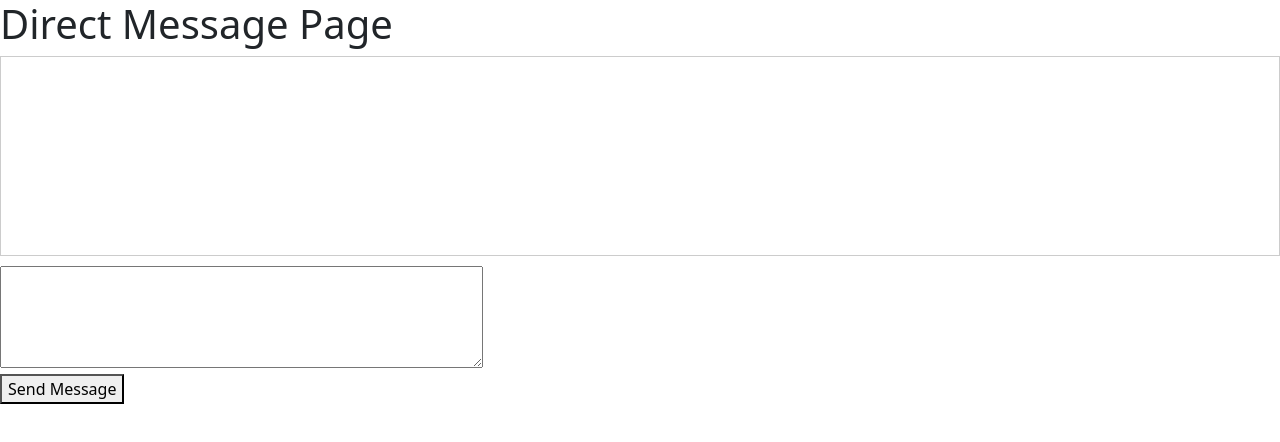
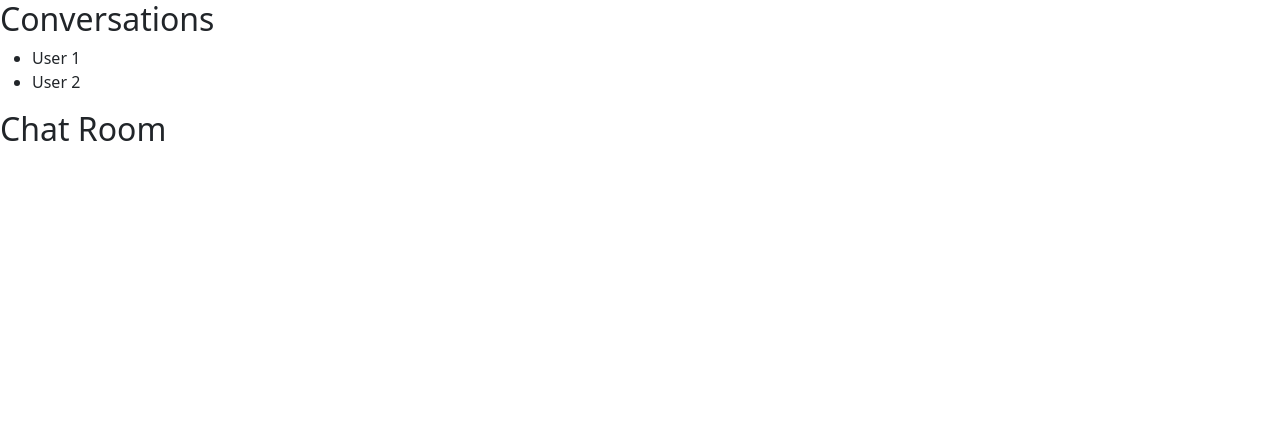
Before and after one commit to cpapanicholas/Gamma-Tria-P3, a React (Vite) app in the folder Client/: page /DirectMessagePage in a window 1280 px wide. Shown: the top 442 px of the page. Built offline with nearby package versions, Linux system fonts and the light colour scheme.

Commit message:
added dm code and lib code

```diff
--- a/Client/src/pages/DirectMessagePage.jsx
+++ b/Client/src/pages/DirectMessagePage.jsx
@@ -1,40 +1,58 @@
-// DirectMessagePage.jsx
-
 import React, { useState } from 'react';
 
-const DirectMessagePage = () => {
-  const [messages, setMessages] = useState([]);
-  const [newMessage, setNewMessage] = useState('');
+const ConversationList = ({ conversations, onSelectConversation }) => {
+  return (
+    <div>
+      <h2>Conversations</h2>
+      <ul>
+        {conversations.map((conversation, index) => (
+          <li key={index} onClick={() => onSelectConversation(index)}>
+            {conversation.name}
+          </li>
+        ))}
+      </ul>
+    </div>
+  );
+};
 
-  const handleSendMessage = () => {
-    if (newMessage.trim() !== '') {
-      setMessages([...messages, { text: newMessage, sender: 'You' }]);
-      setNewMessage('');
-    }
+const ChatRoom = ({ currentConversation }) => {
+  return (
+    <div>
+      <h2>Chat Room</h2>
+      {currentConversation && <MessageList messages={currentConversation.messages} />}
+    </div>
+  );
+};
+
+const MessageList = ({ messages }) => {
+  return (
+    <ul>
+      {messages.map((message, index) => (
+        <li key={index}>{message}</li>
+      ))}
+    </ul>
+  );
+};
+
+const DMApp = () => {
+  const [currentConversation, setCurrentConversation] = useState(null);
+
+  const conversations = [
+    { name: 'User 1', messages: ['Hello!', 'How are you?'] },
+    { name: 'User 2', messages: ['Hi there!', 'I am good.'] },
+    // Add more conversations as needed
+  ];
+
+  const handleSelectConversation = (index) => {
+    setCurrentConversation(conversations[index]);
   };
 
   return (
     <div>
-      <h1>Direct Message Page</h1>
-      <div style={{ border: '1px solid #ccc', padding: '10px', minHeight: '200px' }}>
-        {messages.map((message, index) => (
-          <div key={index}>
-            <strong>{message.sender}:</strong> {message.text}
-          </div>
-        ))}
-      </div>
-      <div style={{ marginTop: '10px' }}>
-        <textarea
-          rows="4"
-          cols="50"
-          value={newMessage}
-          onChange={(e) => setNewMessage(e.target.value)}
-        ></textarea>
-        <br />
-        <button onClick={handleSendMessage}>Send Message</button>
-      </div>
+      <ConversationList conversations={conversations} onSelectConversation={handleSelectConversation} />
+      <ChatRoom currentConversation={currentConversation} />
     </div>
   );
 };
 
-export default DirectMessagePage;
+export default DMApp;
--- a/Client/src/pages/LibraryPage.jsx
+++ b/Client/src/pages/LibraryPage.jsx
@@ -15,25 +15,54 @@ const SearchBar = () => {
 
   return (
     <header>
-
+      <div className="">
+        <h4 className="card-header bg-dark text-light p-2">Library</h4>
+      </div>
+      <div className="container">
+        <div className="row justify-content-between align-items-center">
+          <div className="col-8 col-md-8 mb-2">
+            <div className="card mb-2">
+              <div className="card-body">
+                <div className="input-group">
                   <input
                     type="text"
                     placeholder="Search..."
                     value={searchTerm}
                     onChange={(e) => setSearchTerm(e.target.value)}
+                    className="form-control"
                   />
-      <button onClick={handleSearch}>Search</button>
-
-      <div>
-        <label>
+                  <div className="input-group-append">
+                    <button onClick={handleSearch} className="btn btn-primary">
+                      Search
+                    </button>
+                  </div>
+                </div>
+              </div>
+            </div>
+          </div>
+          <div className="col-4 col-md-4 mb-2">
+            <div className="card mb-2">
+              <div className="card-body">
+                <div className="input-group">
+                  <label className="input-group-text" htmlFor="filterDropdown">
                     Filter:
-          <select value={filter} onChange={(e) => handleFilterChange(e.target.value)}>
+                  </label>
+                  <select
+                    id="filterDropdown"
+                    value={filter}
+                    onChange={(e) => handleFilterChange(e.target.value)}
+                    className="form-control"
+                  >
                     <option value="all">All</option>
                     <option value="option1">Option 1</option>
                     <option value="option2">Option 2</option>
                     {/* Add more options as needed */}
                   </select>
-        </label>
+                </div>
+              </div>
+            </div>
+          </div>
+        </div>
       </div>
     </header>
   );
```
Lines whose indentation alone changed are shown as unchanged.
